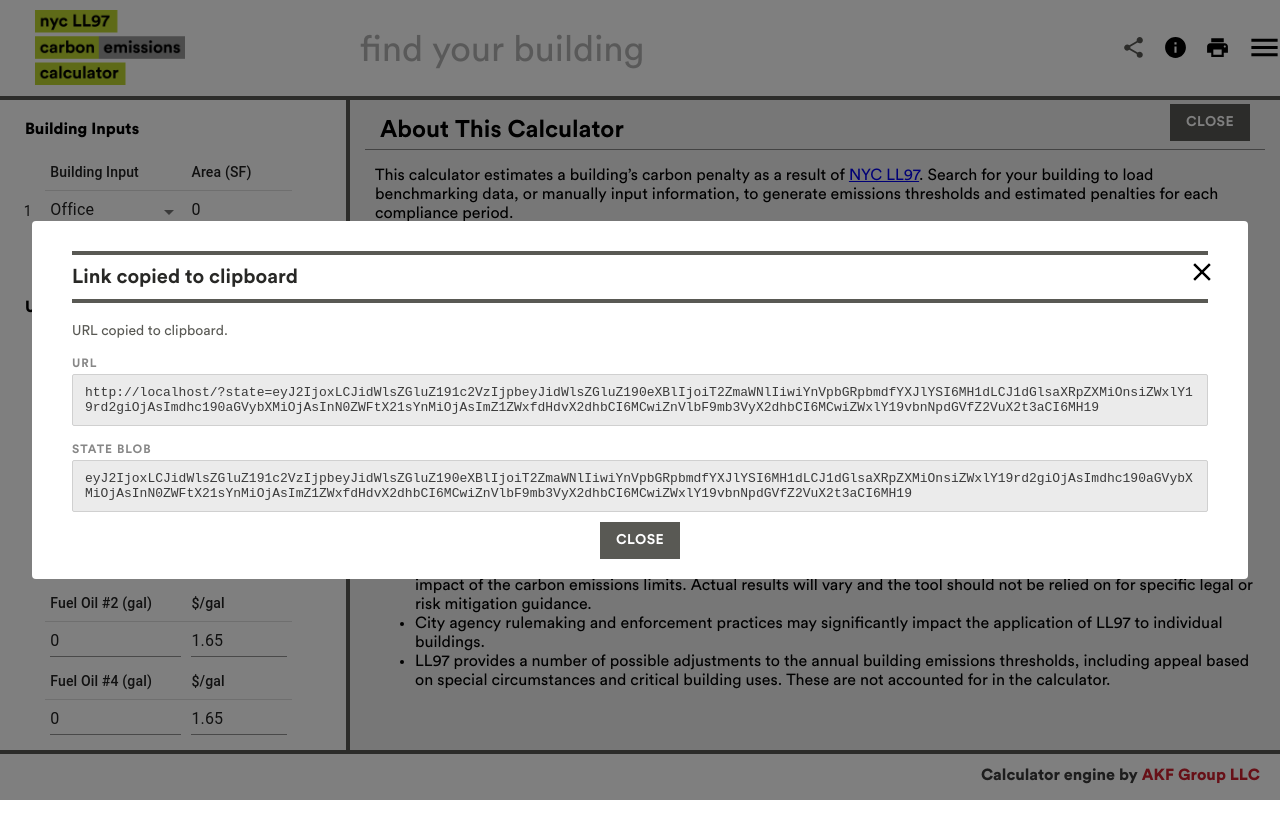
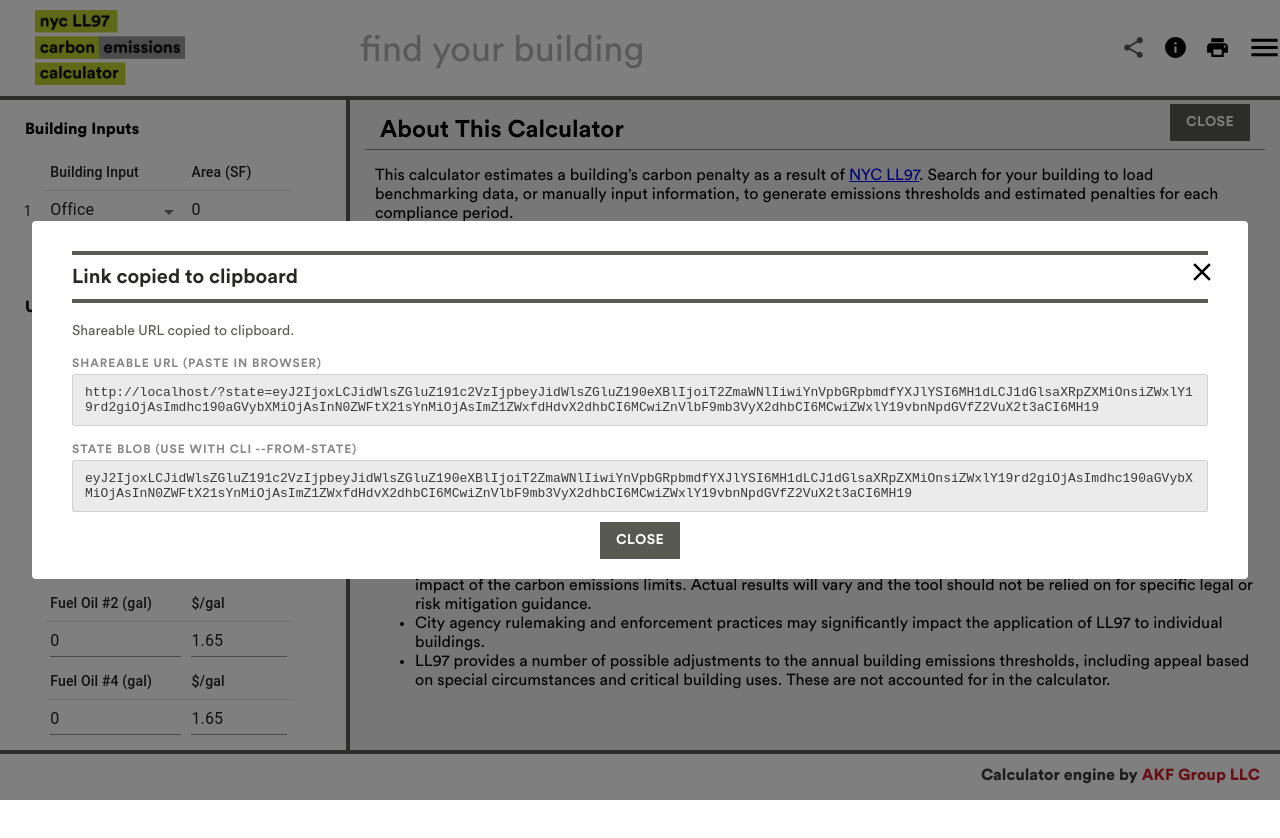
Before and after one commit to michaelsweeney/ll97-calculator-update, a React (Vite) app: page / in a window 1280 px wide. Both pictures are taken after a click on the button 1133 px from the left and 50 px from the top of the page. Shown: the top 838 px of the page. Built offline with nearby package versions, Linux system fonts and the light colour scheme.

Commit message:
fix: clarify share dialog labels — URL vs CLI state blob

```diff
--- a/src/components/header.tsx
+++ b/src/components/header.tsx
@@ -174,10 +174,10 @@ const Header = () => {
         modalTitle="Link copied to clipboard"
         closable={true}
       >
-        <ShareDialogCopied>URL copied to clipboard.</ShareDialogCopied>
-        <ShareDialogLabel>URL</ShareDialogLabel>
+        <ShareDialogCopied>Shareable URL copied to clipboard.</ShareDialogCopied>
+        <ShareDialogLabel>Shareable URL (paste in browser)</ShareDialogLabel>
         <ShareDialogValue>{shareDialog?.url}</ShareDialogValue>
-        <ShareDialogLabel>State blob</ShareDialogLabel>
+        <ShareDialogLabel>State blob (use with CLI --from-state)</ShareDialogLabel>
         <ShareDialogValue>{shareDialog?.blob}</ShareDialogValue>
       </ModalWrapper>
 
```
